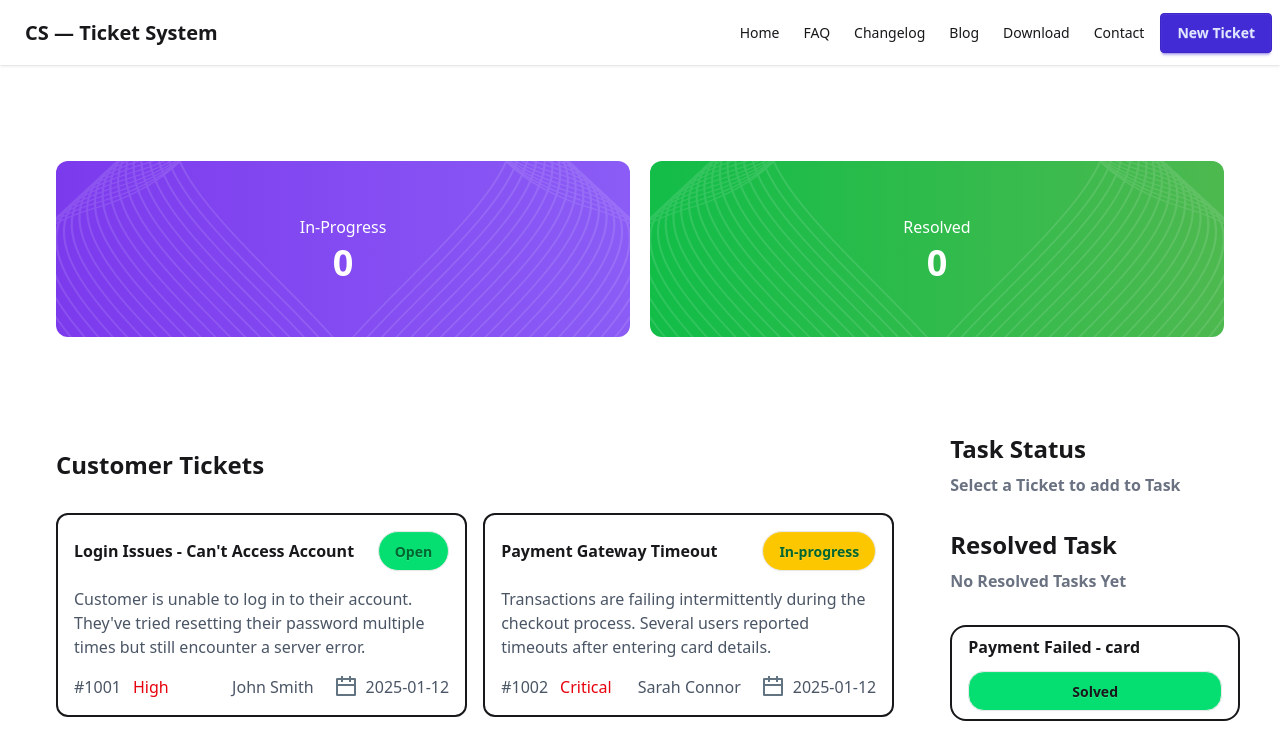
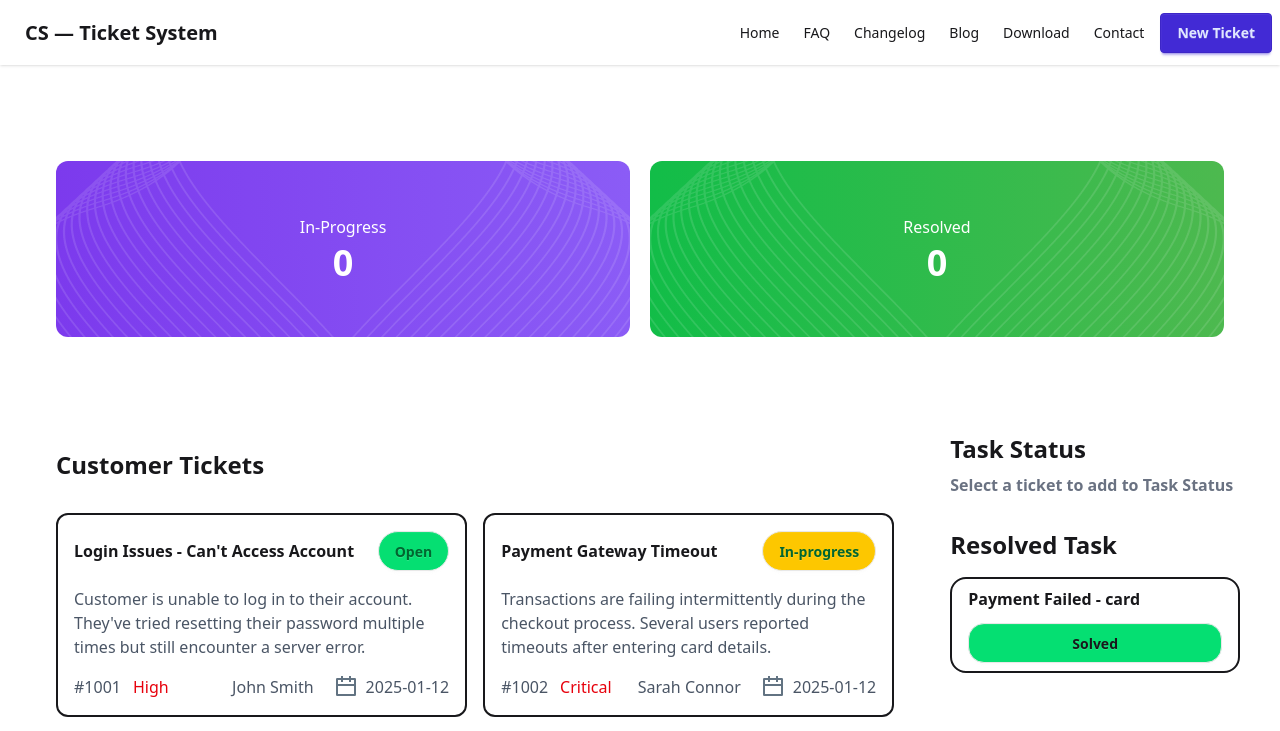
Before and after one commit to bmfaysal33/CS-tickets, a React (Vite) app: page / in a window 1280 px wide. Shown: the top 731 px of the page. Built offline with nearby package versions, Linux system fonts and the light colour scheme.

Commit message:
fixed in progress count and conditional rendering task status

```diff
--- a/src/App.jsx
+++ b/src/App.jsx
@@ -5,25 +5,17 @@ import Navbar from "./Components/Navbar/Navbar";
 import Footer from "./Components/Footer/Footer";
 
 const ticketData = async () => {
-      const res = await fetch("/CardData.json")
-      return res.json()
-    }
+  const res = await fetch("/CardData.json");
+  return res.json();
+};
 
-    const ticektPromise = ticketData()
-
+const ticektPromise = ticketData();
 
 function App() {
+  const [progress, setProgress] = useState(0);
+  const [selectedCard, setSelectedCard] = useState([]);
 
-      const [progress, setProgress] = useState(0)
-      const [selectedCard, setSelectedCard]= useState([])
-
-      const handleProgress = (title)=> {
-        setProgress(progress + 1)
-        setSelectedCard((p)=> [...selectedCard, <div className="px-4 py-2 border-2 rounded-2xl my-4">
-                <h1 className="mb-3 font-semibold">{title}</h1>
-                <button className="btn w-full bg-green-400 rounded-2xl">Complete</button>
-          </div>])
-      }
+  // console.log(selectedCard)
 
   // console.log(data)
   return (
@@ -52,10 +44,9 @@ const ticketData = async () => {
       </div>
 
       <Suspense fallback={<h1>I'm coming...</h1>}>
-          <MainCard handleProgress={handleProgress} ticektPromise={ticektPromise} selectedCard={selectedCard} setSelectedCard={setSelectedCard}></MainCard>
+        <MainCard ticektPromise={ticektPromise} progress={progress} setProgress={setProgress} selectedCard={selectedCard} setSelectedCard={setSelectedCard}></MainCard>
       </Suspense>
       <Footer></Footer>
-
     </>
   );
 }
--- a/src/Components/MainCard/MainCard.jsx
+++ b/src/Components/MainCard/MainCard.jsx
@@ -1,14 +1,21 @@
 import React from "react";
 import Tickets from "./Tickets";
 
-const MainCard = ({ ticektPromise, handleProgress, selectedCard, setSelectedCard }) => {
+const MainCard = ({
+  ticektPromise,progress, setProgress, setSelectedCard, selectedCard
+}) => {
   return (
     <div className="flex flex-col-reverse md:flex-row justify-between gap-6 max-w-[1200px] mx-auto mt-20 ">
       {/* left side div */}
       <div className="p-4 md:text-left md:w-3/4">
         <p className="text-2xl font-semibold mb-8">Customer Tickets</p>
         <div className=" grid grid-cols-1 md:grid-cols-2 gap-4">
-          <Tickets handleProgress={handleProgress} ticektPromise={ticektPromise} selectedCard={selectedCard} setSelectedCard={setSelectedCard}></Tickets>
+          <Tickets
+
+            ticektPromise={ticektPromise}
+             progress={progress} setProgress={setProgress}
+             selectedCard={selectedCard} setSelectedCard={setSelectedCard}
+          ></Tickets>
         </div>
       </div>
 
@@ -16,26 +23,38 @@ const MainCard = ({ ticektPromise, handleProgress, selectedCard, setSelectedCard
       <div className="md:w-1/4 text-center md:text-left ml-4">
         <p className="text-2xl font-semibold mb-2">Task Status</p>
         <div>
-          <p className=" text-gray-500 font-semibold mb-8">Select a Ticket to add to Task</p>
           {/* Task Card here  */}
-        {
-          selectedCard
+
+
+            {selectedCard.length === 0 ?
+            <p className=" text-gray-500 font-semibold mb-8">
+            Select a ticket to add to Task Status
+          </p> :
+
+            selectedCard.map(cards => <div className="px-4 py-2 border-2 rounded-2xl my-4">
+            <h1 className="mb-3 font-semibold">{cards.title}</h1>
+            <button className="btn w-full bg-green-400 rounded-2xl">
+              Complete
+            </button>
+          </div>)
+
           }
+
+
 
         </div>
 
         <p className="text-2xl font-semibold mb-2">Resolved Task</p>
         <div>
-            <p className=" text-gray-500 font-semibold mb-8">No Resolved Tasks Yet</p>
+
           {/* Task Card here  */}
           <div className="px-4 py-2 border-2 rounded-2xl my-4">
             <h1 className="mb-3 font-semibold">Payment Failed - card</h1>
-                <button className="btn w-full bg-green-400 rounded-2xl">Solved</button>
+            <button className="btn w-full bg-green-400 rounded-2xl">
+              Solved
+            </button>
           </div>
         </div>
-
-
-
       </div>
     </div>
   );
--- a/src/Components/MainCard/Tickets.jsx
+++ b/src/Components/MainCard/Tickets.jsx
@@ -1,15 +1,19 @@
 import React, { use } from 'react'
 
-const Tickets = ({ticektPromise, selectedCard, setSelectedCard, handleProgress}) => {
+const Tickets = ({ticektPromise,progress, setProgress, setSelectedCard, selectedCard}) => {
     const ticketInfo = use(ticektPromise)
 
-
+    const handleProgress = (card) =>{
+        setProgress(progress + 1)
+        setSelectedCard([...selectedCard, card])
+        console.log(card)
+    }
 
     //   console.log(ticketInfo)
   return (
 <>
 {
-    ticketInfo.map(ticket =>  <div onClick={()=> handleProgress(ticket.title)} className="border-2 rounded-xl p-4 hover:cursor-pointer">
+    ticketInfo.map(ticket =>  <div onClick={()=> handleProgress(ticket)} className="border-2 rounded-xl p-4 hover:cursor-pointer">
         <div className="flex items-center justify-between mb-4">
             <h3 className="font-bold">{ticket.title}</h3>
             <button className={`btn rounded-full text-green-800 ${ ticket.status === "Open"? "bg-green-400":"bg-yellow-400" }`}>{ticket.status}</button>
```
Lines whose indentation alone changed are shown as unchanged.
